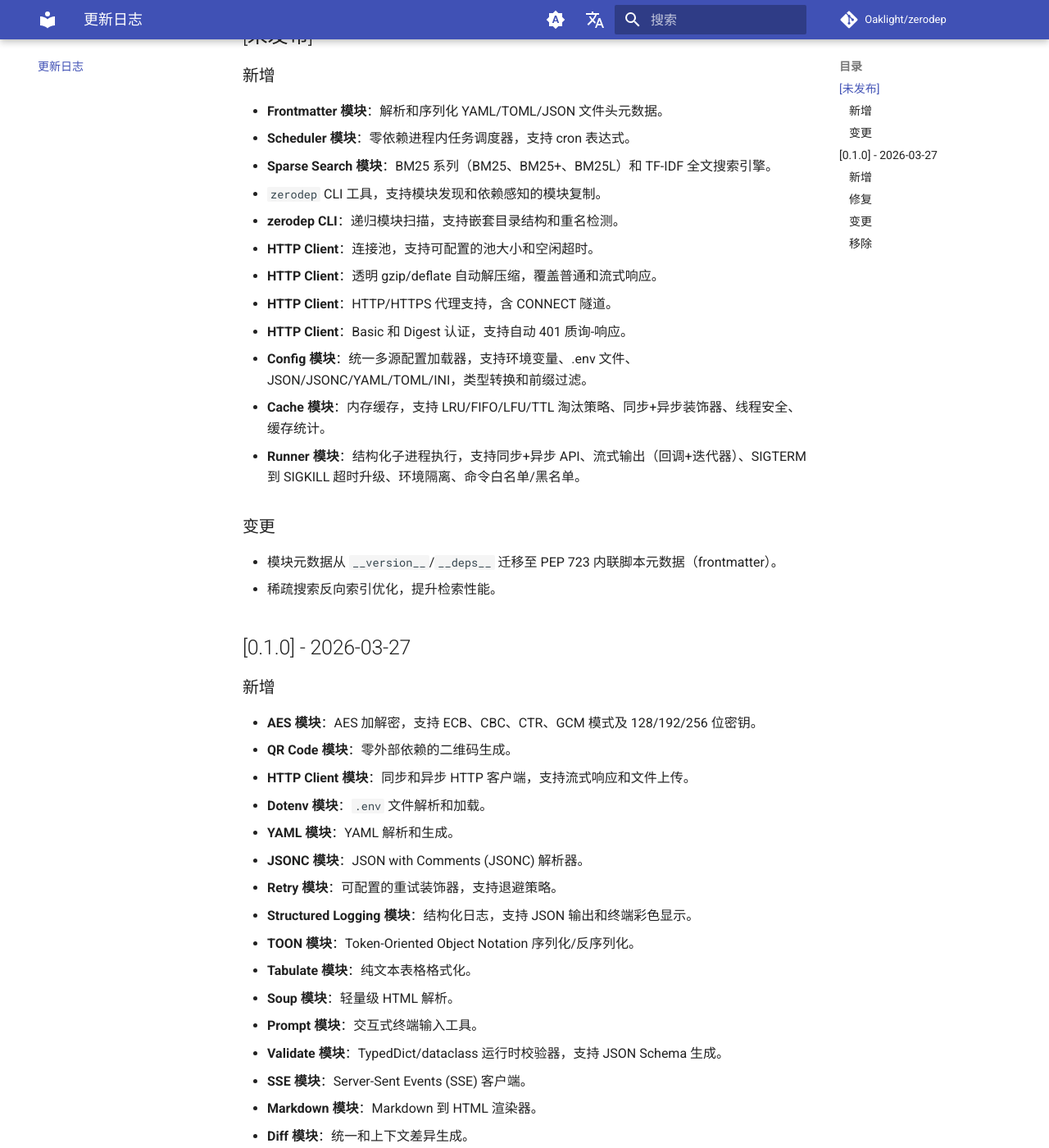
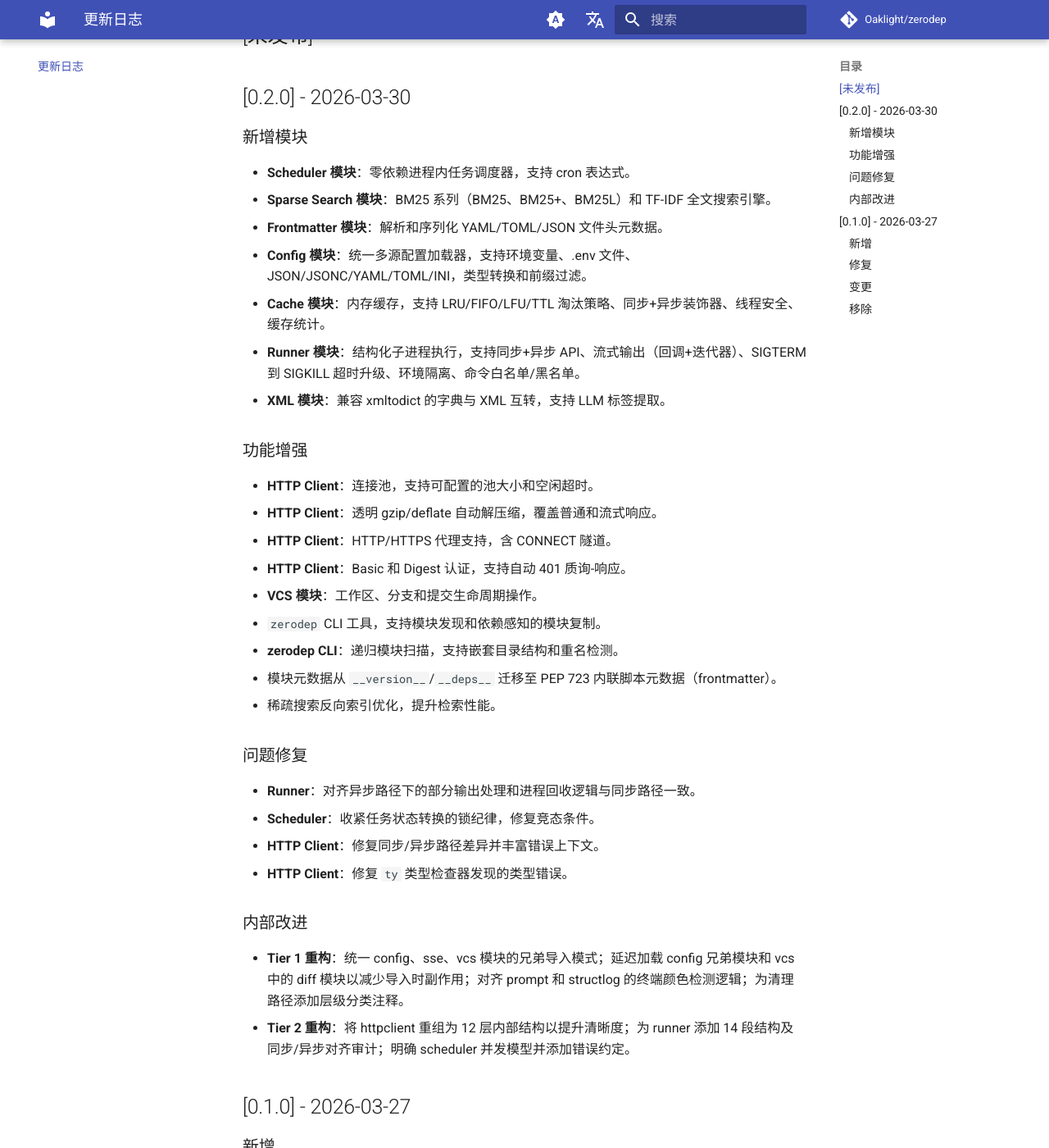
Before and after one commit to Oaklight/zerodep, an MkDocs documentation site: the page built from docs/changelog.md, in a window 1280 px wide and 1400 px high, scrolled down 309 px. Shown: the whole window at 82% size. Built offline with MkDocs 1.6.1 and Material for MkDocs 9.7.7, drawn with Linux system fonts in a browser that asks for light colours; comment, search, counter and statistics services are not loaded.

Commit message:
docs: update changelog for v0.2.0

```diff
--- a/docs/changelog.md
+++ b/docs/changelog.md
@@ -6,25 +6,41 @@
 
 ## [未发布]
 
-### 新增
+## [0.2.0] - 2026-03-30
 
-- **Frontmatter 模块**：解析和序列化 YAML/TOML/JSON 文件头元数据。
+### 新增模块
+
 - **Scheduler 模块**：零依赖进程内任务调度器，支持 cron 表达式。
 - **Sparse Search 模块**：BM25 系列（BM25、BM25+、BM25L）和 TF-IDF 全文搜索引擎。
-- `zerodep` CLI 工具，支持模块发现和依赖感知的模块复制。
-- **zerodep CLI**：递归模块扫描，支持嵌套目录结构和重名检测。
+- **Frontmatter 模块**：解析和序列化 YAML/TOML/JSON 文件头元数据。
+- **Config 模块**：统一多源配置加载器，支持环境变量、.env 文件、JSON/JSONC/YAML/TOML/INI，类型转换和前缀过滤。
+- **Cache 模块**：内存缓存，支持 LRU/FIFO/LFU/TTL 淘汰策略、同步+异步装饰器、线程安全、缓存统计。
+- **Runner 模块**：结构化子进程执行，支持同步+异步 API、流式输出（回调+迭代器）、SIGTERM 到 SIGKILL 超时升级、环境隔离、命令白名单/黑名单。
+- **XML 模块**：兼容 xmltodict 的字典与 XML 互转，支持 LLM 标签提取。
+
+### 功能增强
+
 - **HTTP Client**：连接池，支持可配置的池大小和空闲超时。
 - **HTTP Client**：透明 gzip/deflate 自动解压缩，覆盖普通和流式响应。
 - **HTTP Client**：HTTP/HTTPS 代理支持，含 CONNECT 隧道。
 - **HTTP Client**：Basic 和 Digest 认证，支持自动 401 质询-响应。
-- **Config 模块**：统一多源配置加载器，支持环境变量、.env 文件、JSON/JSONC/YAML/TOML/INI，类型转换和前缀过滤。
-- **Cache 模块**：内存缓存，支持 LRU/FIFO/LFU/TTL 淘汰策略、同步+异步装饰器、线程安全、缓存统计。
-- **Runner 模块**：结构化子进程执行，支持同步+异步 API、流式输出（回调+迭代器）、SIGTERM 到 SIGKILL 超时升级、环境隔离、命令白名单/黑名单。
-
-### 变更
-
+- **VCS 模块**：工作区、分支和提交生命周期操作。
+- `zerodep` CLI 工具，支持模块发现和依赖感知的模块复制。
+- **zerodep CLI**：递归模块扫描，支持嵌套目录结构和重名检测。
 - 模块元数据从 `__version__`/`__deps__` 迁移至 PEP 723 内联脚本元数据（frontmatter）。
 - 稀疏搜索反向索引优化，提升检索性能。
+
+### 问题修复
+
+- **Runner**：对齐异步路径下的部分输出处理和进程回收逻辑与同步路径一致。
+- **Scheduler**：收紧任务状态转换的锁纪律，修复竞态条件。
+- **HTTP Client**：修复同步/异步路径差异并丰富错误上下文。
+- **HTTP Client**：修复 `ty` 类型检查器发现的类型错误。
+
+### 内部改进
+
+- **Tier 1 重构**：统一 config、sse、vcs 模块的兄弟导入模式；延迟加载 config 兄弟模块和 vcs 中的 diff 模块以减少导入时副作用；对齐 prompt 和 structlog 的终端颜色检测逻辑；为清理路径添加层级分类注释。
+- **Tier 2 重构**：将 httpclient 重组为 12 层内部结构以提升清晰度；为 runner 添加 14 段结构及同步/异步对齐审计；明确 scheduler 并发模型并添加错误约定。
 
 ## [0.1.0] - 2026-03-27
 
```
